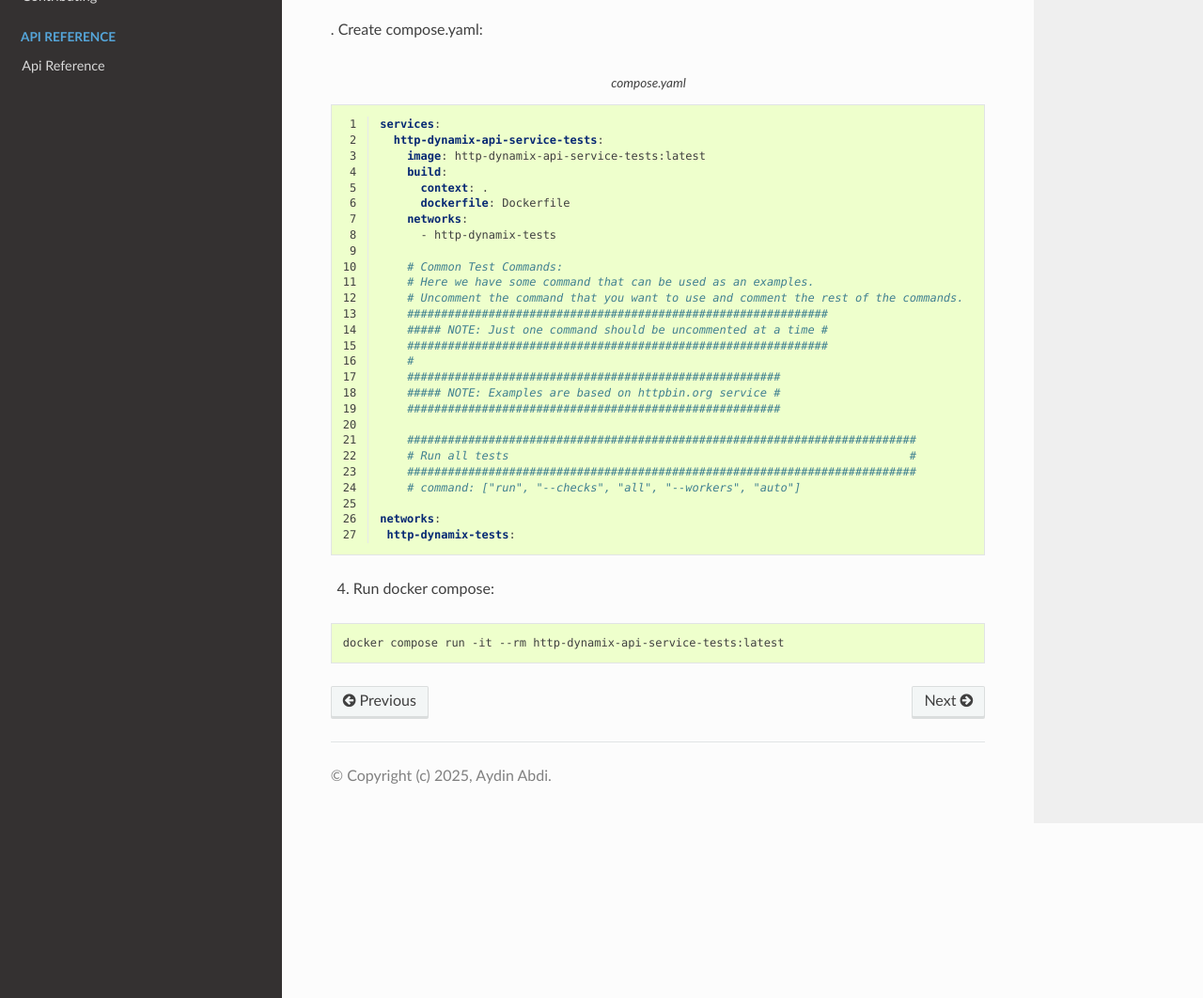
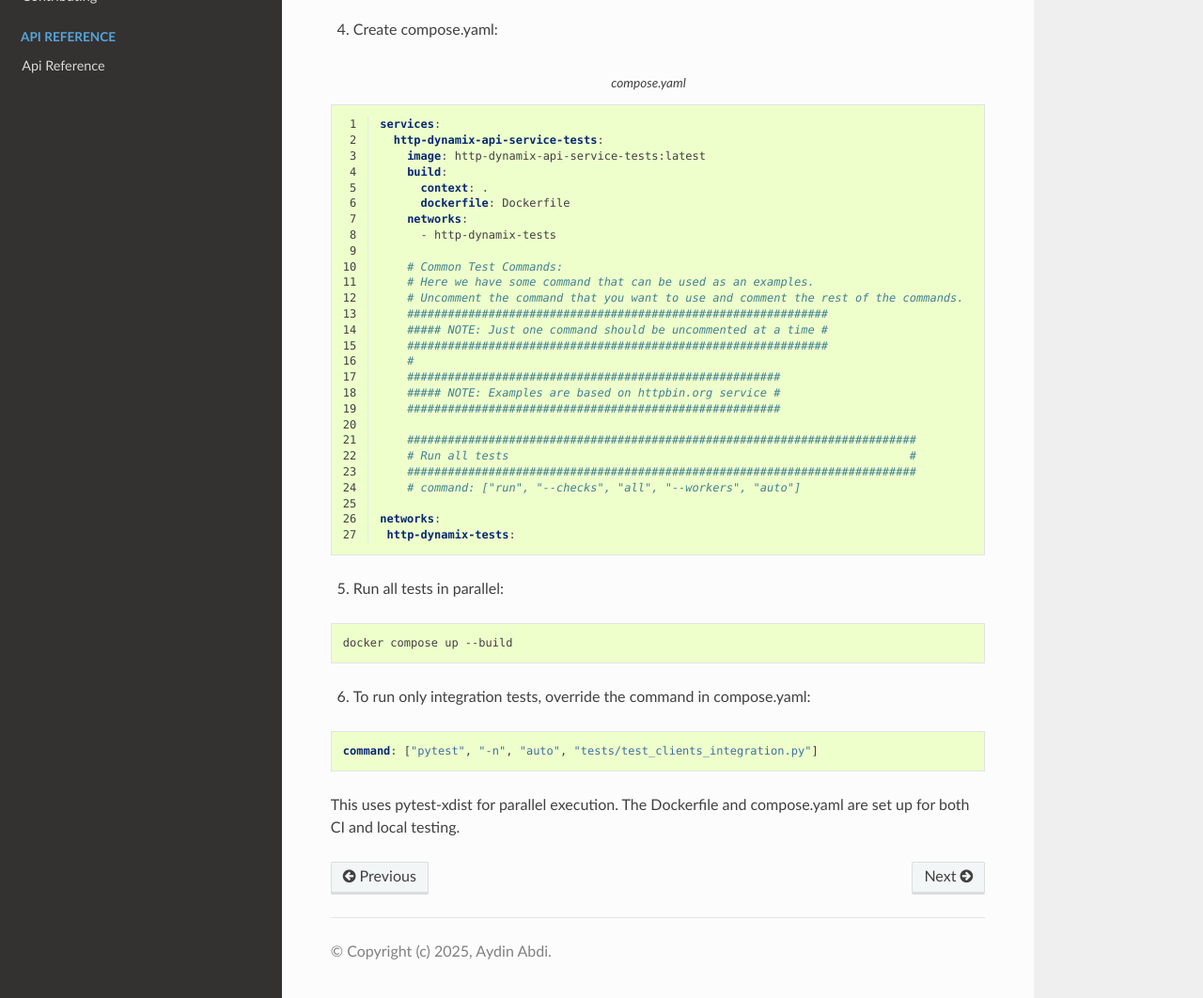
Before and after one commit to aydabd/http-dynamix, a Sphinx documentation site: the page built from docs/user/quickstart.rst, in a window 1280 px wide and 1400 px high, scrolled down 469 px, cut to the strip 338-1400 px from the top of the window. Shown: the whole strip at 94% size. Built offline with Sphinx 7.4.7 and the Read the Docs theme 3.1.0, drawn with Linux system fonts in a browser that asks for light colours; the version number could not be read and is left out; some of the changed text lies outside the part shown.

Commit message:
fix and update container and compose setup

```diff
--- a/docs/user/quickstart.rst
+++ b/docs/user/quickstart.rst
@@ -9,8 +9,8 @@ Prerequisites
 
 - Docker installed and running
 
-Basic Setup with Docker Compose(Recommended)
---------------------------------------------
+Basic Setup with Docker Compose (Recommended)
+---------------------------------------------
 
 1. Create test directory:
 
@@ -31,15 +31,23 @@ Basic Setup with Docker Compose(Recommended)
    :caption: test_httpbin_org_service.py
    :linenos:
 
-. Create compose.yaml:
+4. Create compose.yaml:
 
 .. literalinclude:: ../examples/compose.yaml
    :language: yaml
    :caption: compose.yaml
    :linenos:
 
-4. Run docker compose:
+5. Run all tests in parallel:
 
 .. code-block:: bash
 
-   docker compose run -it --rm http-dynamix-api-service-tests:latest
+   docker compose up --build
+
+6. To run only integration tests, override the command in compose.yaml:
+
+.. code-block:: yaml
+
+   command: ["pytest", "-n", "auto", "tests/test_clients_integration.py"]
+
+This uses pytest-xdist for parallel execution. The Dockerfile and compose.yaml are set up for both CI and local testing.
```
Also changed, not shown: AGENTS.md (+6 -0 lines), README.md (+27 -6 lines), compose.yaml (+5 -18 lines), docs/dev/contributing.rst (+16 -2 lines), docs/user/installation.rst (+16 -1 lines), 1 other file.
